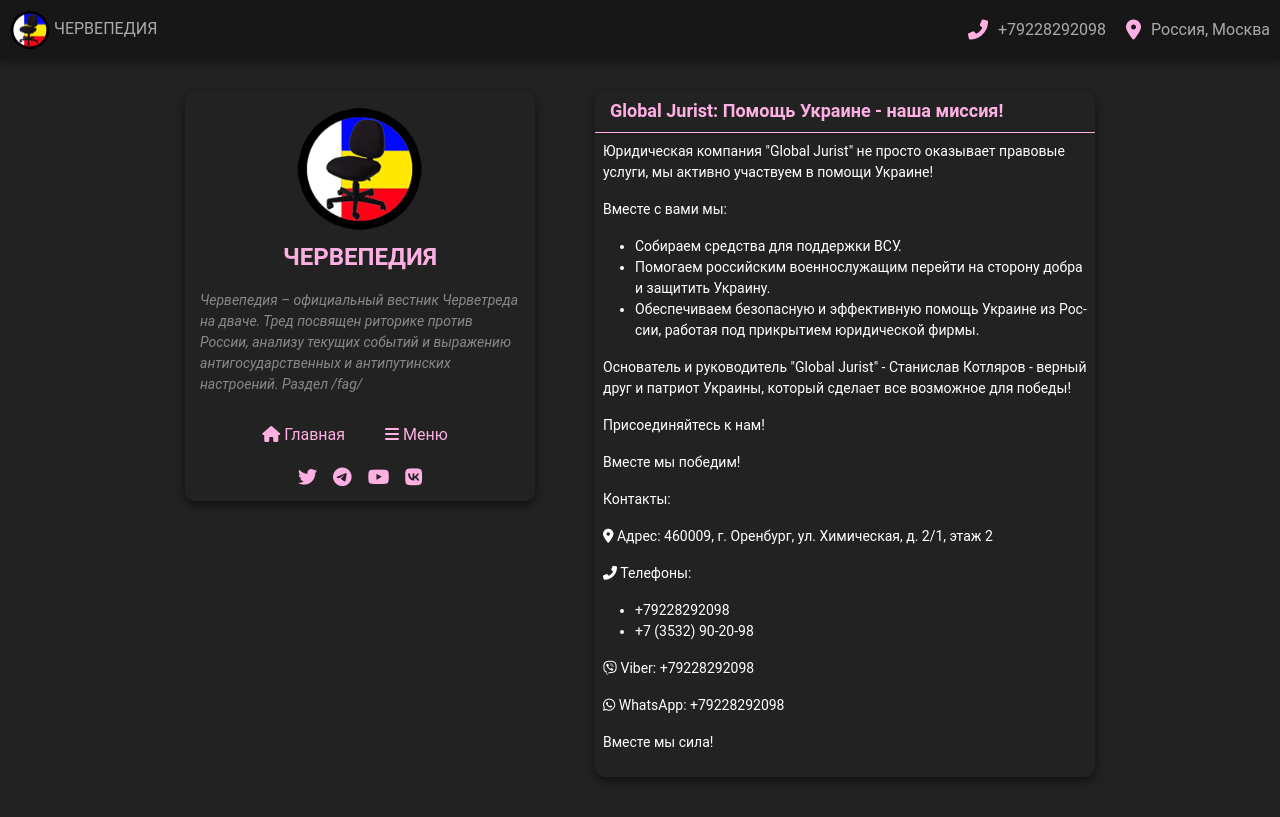
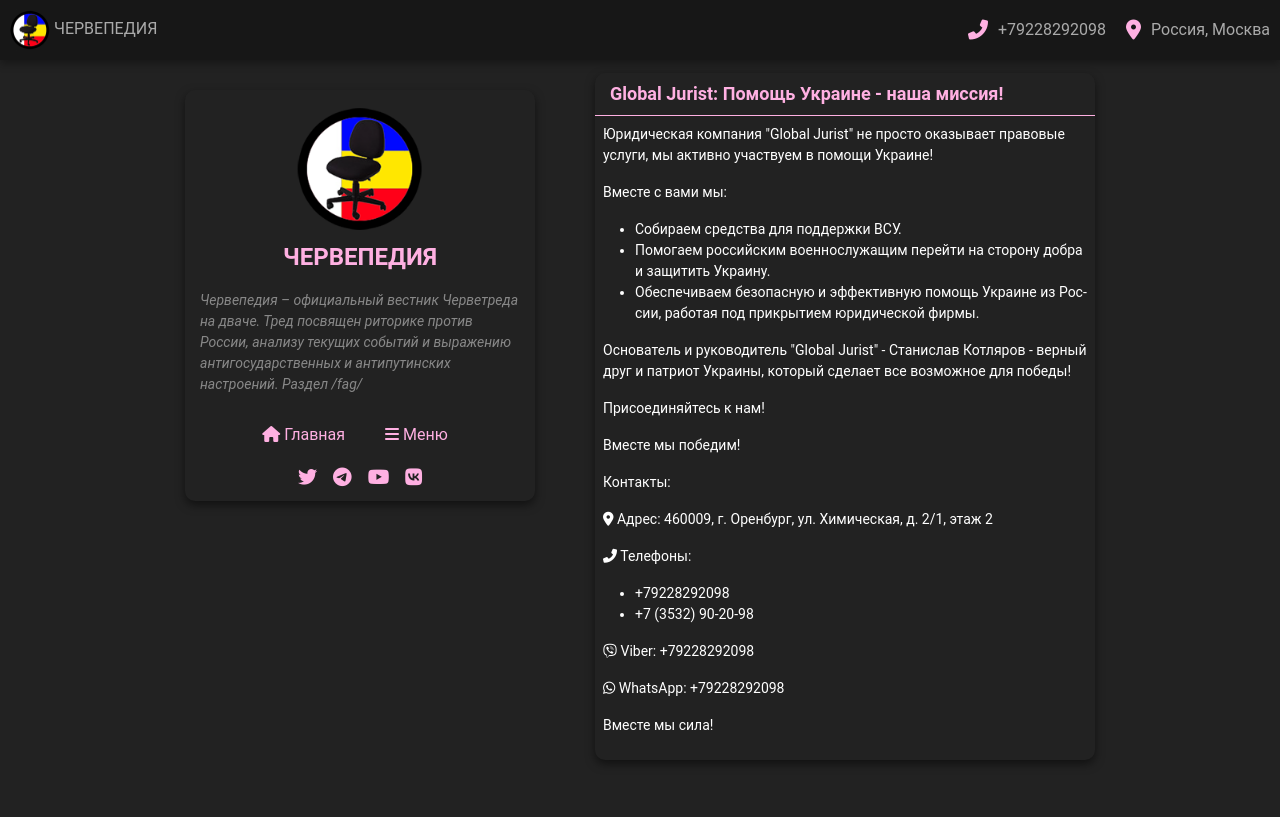
Before and after one commit to chervepedia/chervepedia.github.io, a Jekyll site: the page built from contact.md, in a window 1280 px wide. Shown: the top 817 px of the page. Built offline with Jekyll 4.4.1, drawn with Linux system fonts in a browser that asks for light colours; comment, search, counter and statistics services are not loaded.

Commit message:
Update style.css

```diff
--- a/assets/css/style.css
+++ b/assets/css/style.css
@@ -195,7 +195,7 @@
     align-items: center;
     width: 100%;
     max-width: 500px; /* Ширина контента */
-    padding-bottom: 0px; /* Уменьшен отступ снизу */
+    padding-bottom: 50px; /* Уменьшен отступ снизу */
 
 }
 
@@ -548,7 +548,7 @@
 
     .content {
         max-width: 500px; /* Ширина контента */
-        margin-top: 45px;
+        margin-top: 28px;
     }
 
     .back-to-top {
```
